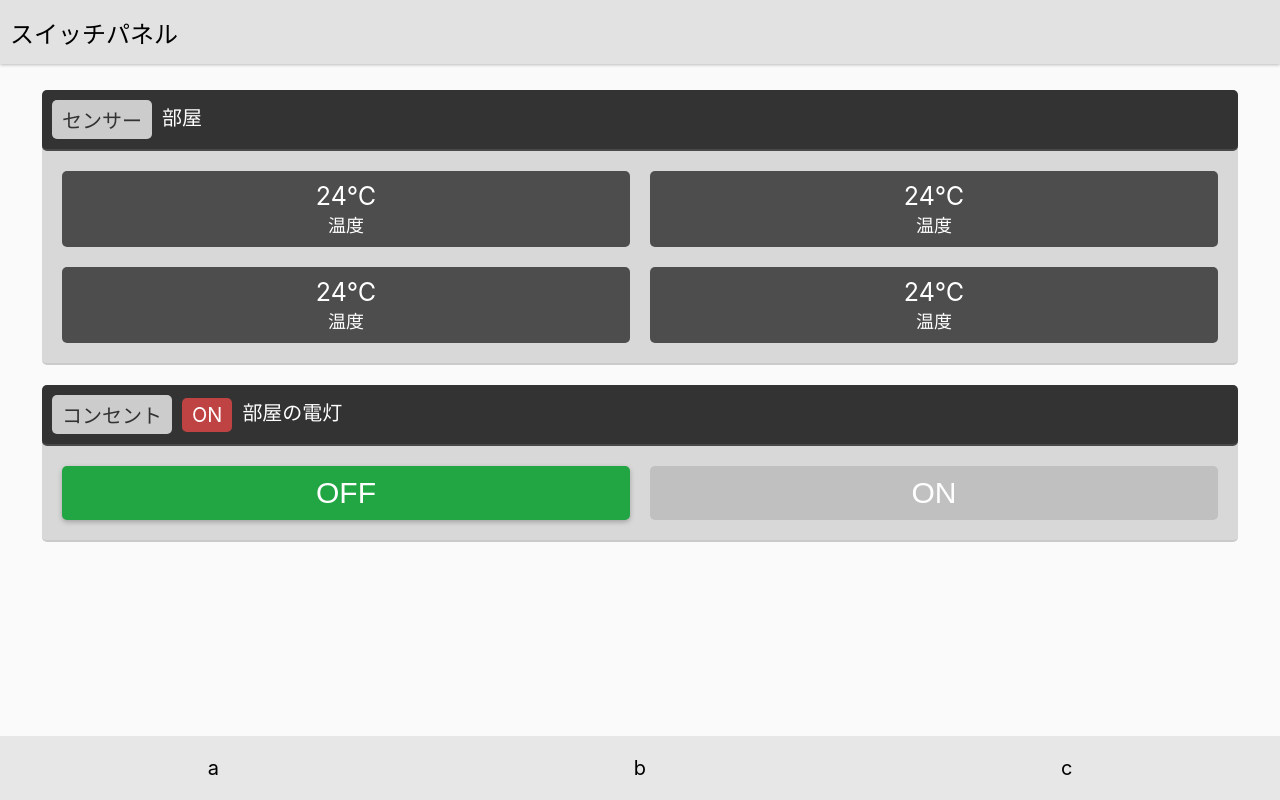
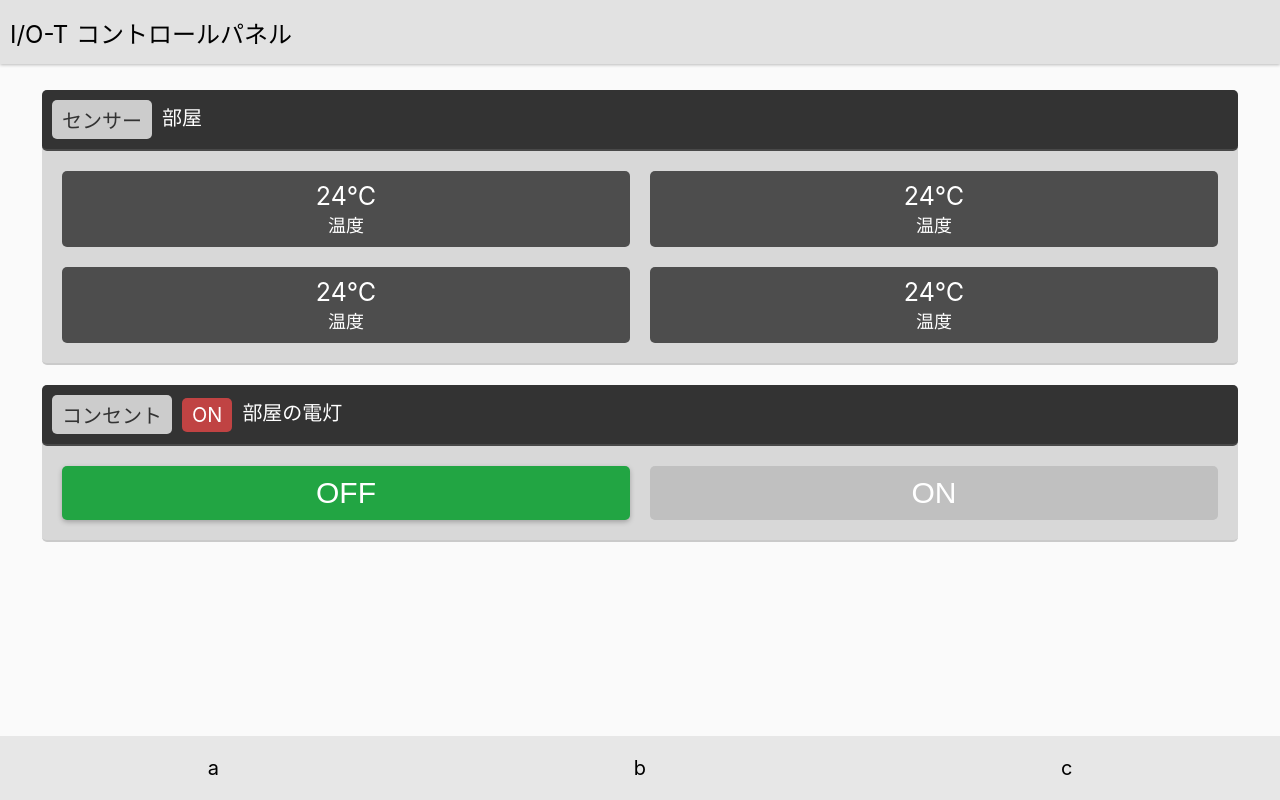
Before and after one commit to Kumi-comb/IO-T-ServerSide, a Nuxt app: page / in a window 1280 px wide. Built offline with nearby package versions, Linux system fonts and the light colour scheme.

Commit message:
タイトル変更

```diff
--- a/view/layouts/default.vue
+++ b/view/layouts/default.vue
@@ -1,6 +1,6 @@
 <template lang="pug">
   div
-    nav.nav スイッチパネル
+    nav.nav I/O-T コントロールパネル
     section.nuxt
       nuxt
     footer.footer
```
